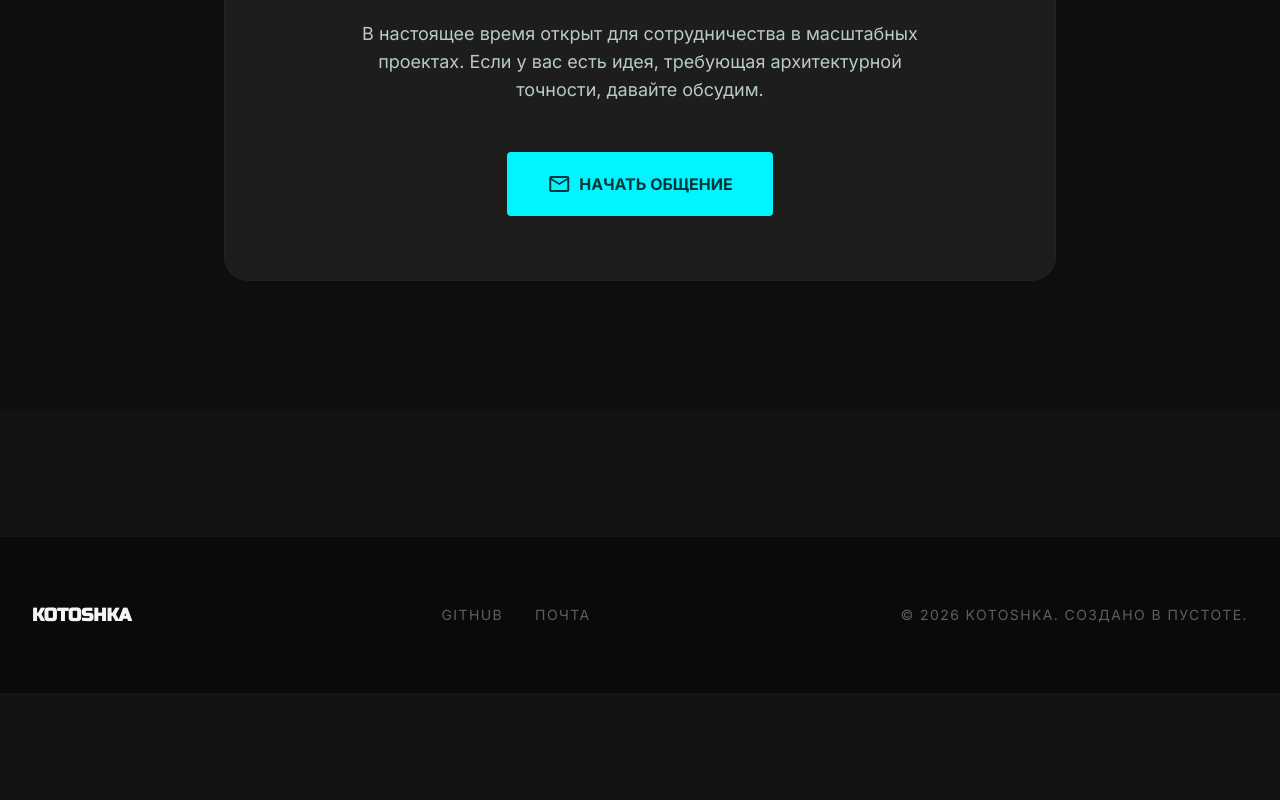
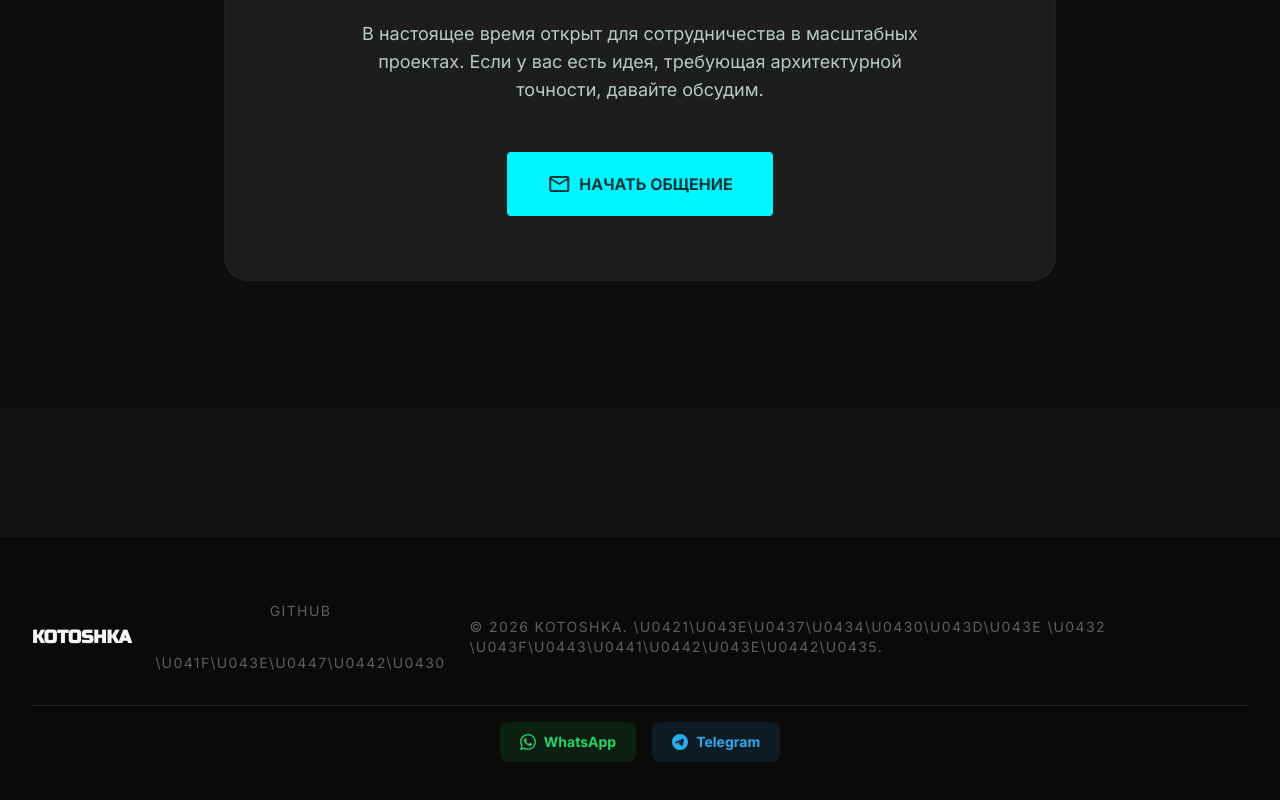
Before and after one commit to kotoshka2/portfolio, a plain HTML site: page index.html in a window 1280 px wide. Shown: the part 3431-4231 px from the top of the page. Before the commit the page ends 4124 px from the top, so only its background shows below. Drawn offline with nearby package versions, Linux system fonts and the light colour scheme.

Commit message:
minor changes

```diff
--- a/index.html
+++ b/index.html
@@ -397,20 +397,41 @@
         </section>
     </main>
     <!-- Footer -->
-    <footer class="bg-neutral-950 w-full py-16 px-8 mt-32 tonal-shift bg-neutral-900">
-        <div class="flex flex-col md:flex-row justify-between items-center gap-8 max-w-7xl mx-auto">
+    <footer class="bg-neutral-950 w-full py-16 px-8 mt-32 bg-neutral-900">
+        <div class="flex flex-col items-center gap-8 max-w-7xl mx-auto">
+            <!-- Top row -->
+            <div class="flex flex-col md:flex-row justify-between items-center gap-6 w-full">
                 <div class="text-lg font-black text-neutral-100 font-headline">KOTOSHKA</div>
                 <div class="flex flex-wrap justify-center gap-8 text-sm uppercase tracking-widest font-['Inter']">
                     <a class="text-neutral-500 hover:text-cyan-400 transition-colors opacity-80 hover:opacity-100"
                         href="https://github.com/kotoshka2" target="_blank" rel="noopener">GitHub</a>
                     <a class="text-neutral-500 hover:text-cyan-400 transition-colors opacity-80 hover:opacity-100"
-                    href="mailto:kotoshkawork@gmail.com">Почта</a>
+                        href="mailto:kotoshkawork@gmail.com">\u041f\u043e\u0447\u0442\u0430</a>
                 </div>
                 <div class="text-neutral-500 font-['Inter'] text-sm uppercase tracking-widest opacity-80">
-                © 2026 Kotoshka. Создано в пустоте.
+                    &copy; 2026 Kotoshka. \u0421\u043e\u0437\u0434\u0430\u043d\u043e \u0432 \u043f\u0443\u0441\u0442\u043e\u0442\u0435.
+                </div>
+            </div>
+            <!-- Social buttons -->
+            <div class="flex items-center gap-4 pt-4 border-t border-neutral-800 w-full justify-center">
+                <a href="https://wa.me/77778300406" target="_blank" rel="noopener"
+                    class="flex items-center gap-2 px-5 py-2.5 rounded-xl bg-[#25D366]/10 text-[#25D366] hover:bg-[#25D366]/20 transition-all text-sm font-bold">
+                    <svg xmlns="http://www.w3.org/2000/svg" viewBox="0 0 24 24" fill="currentColor" class="w-4 h-4 shrink-0">
+                        <path d="M17.472 14.382c-.297-.149-1.758-.867-2.03-.967-.273-.099-.471-.148-.67.15-.197.297-.767.966-.94 1.164-.173.199-.347.223-.644.075-.297-.15-1.255-.463-2.39-1.475-.883-.788-1.48-1.761-1.653-2.059-.173-.297-.018-.458.13-.606.134-.133.298-.347.446-.52.149-.174.198-.298.298-.497.099-.198.05-.371-.025-.52-.075-.149-.669-1.612-.916-2.207-.242-.579-.487-.5-.669-.51-.173-.008-.371-.01-.57-.01-.198 0-.52.074-.792.372-.272.297-1.04 1.016-1.04 2.479 0 1.462 1.065 2.875 1.213 3.074.149.198 2.096 3.2 5.077 4.487.709.306 1.262.489 1.694.625.712.227 1.36.195 1.871.118.571-.085 1.758-.719 2.006-1.413.248-.694.248-1.289.173-1.413-.074-.124-.272-.198-.57-.347m-5.421 7.403h-.004a9.87 9.87 0 01-5.031-1.378l-.361-.214-3.741.982.998-3.648-.235-.374a9.86 9.86 0 01-1.51-5.26c.001-5.45 4.436-9.884 9.888-9.884 2.64 0 5.122 1.03 6.988 2.898a9.825 9.825 0 012.893 6.994c-.003 5.45-4.437 9.884-9.885 9.884m8.413-18.297A11.815 11.815 0 0012.05 0C5.495 0 .16 5.335.157 11.892c0 2.096.547 4.142 1.588 5.945L.057 24l6.305-1.654a11.882 11.882 0 005.683 1.448h.005c6.554 0 11.89-5.335 11.893-11.893a11.821 11.821 0 00-3.48-8.413z"/>
+                    </svg>
+                    WhatsApp
+                </a>
+                <a href="https://t.me/kotoshka2" target="_blank" rel="noopener"
+                    class="flex items-center gap-2 px-5 py-2.5 rounded-xl bg-[#2AABEE]/10 text-[#2AABEE] hover:bg-[#2AABEE]/20 transition-all text-sm font-bold">
+                    <svg xmlns="http://www.w3.org/2000/svg" viewBox="0 0 24 24" fill="currentColor" class="w-4 h-4 shrink-0">
+                        <path d="M11.944 0A12 12 0 0 0 0 12a12 12 0 0 0 12 12 12 12 0 0 0 12-12A12 12 0 0 0 12 0a12 12 0 0 0-.056 0zm4.962 7.224c.1-.002.321.023.465.14a.506.506 0 0 1 .171.325c.016.093.036.306.02.472-.18 1.898-.962 6.502-1.36 8.627-.168.9-.499 1.201-.82 1.23-.696.065-1.225-.46-1.9-.902-1.056-.693-1.653-1.124-2.678-1.8-1.185-.78-.417-1.21.258-1.91.177-.184 3.247-2.977 3.307-3.23.007-.032.014-.15-.056-.212s-.174-.041-.249-.024c-.106.024-1.793 1.14-5.061 3.345-.48.33-.913.49-1.302.48-.428-.008-1.252-.241-1.865-.44-.752-.245-1.349-.374-1.297-.789.027-.216.325-.437.893-.663 3.498-1.524 5.83-2.529 6.998-3.014 3.332-1.386 4.025-1.627 4.476-1.635z"/>
+                    </svg>
+                    Telegram
+                </a>
             </div>
         </div>
     </footer>
+
 
     <script>
         const burgerBtn = document.getElementById('burger-btn');
```
Lines whose indentation alone changed are shown as unchanged.
